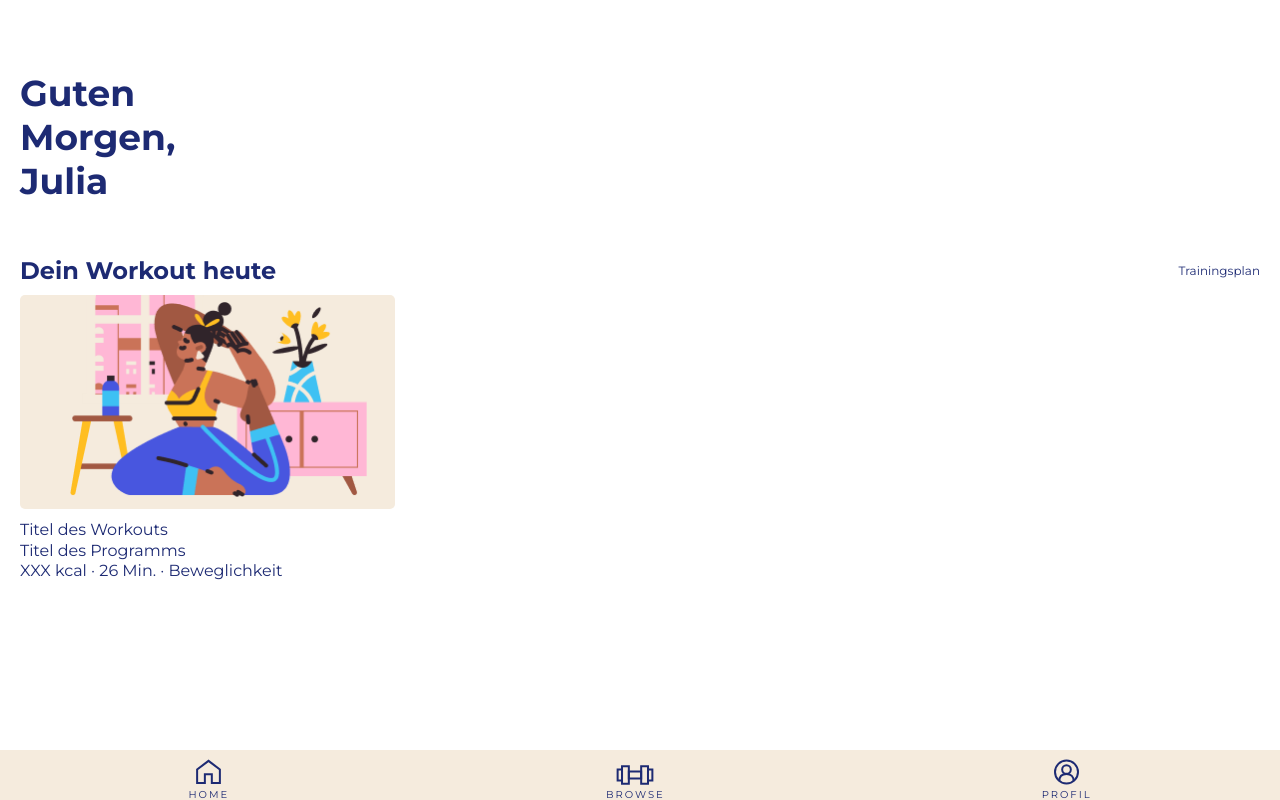
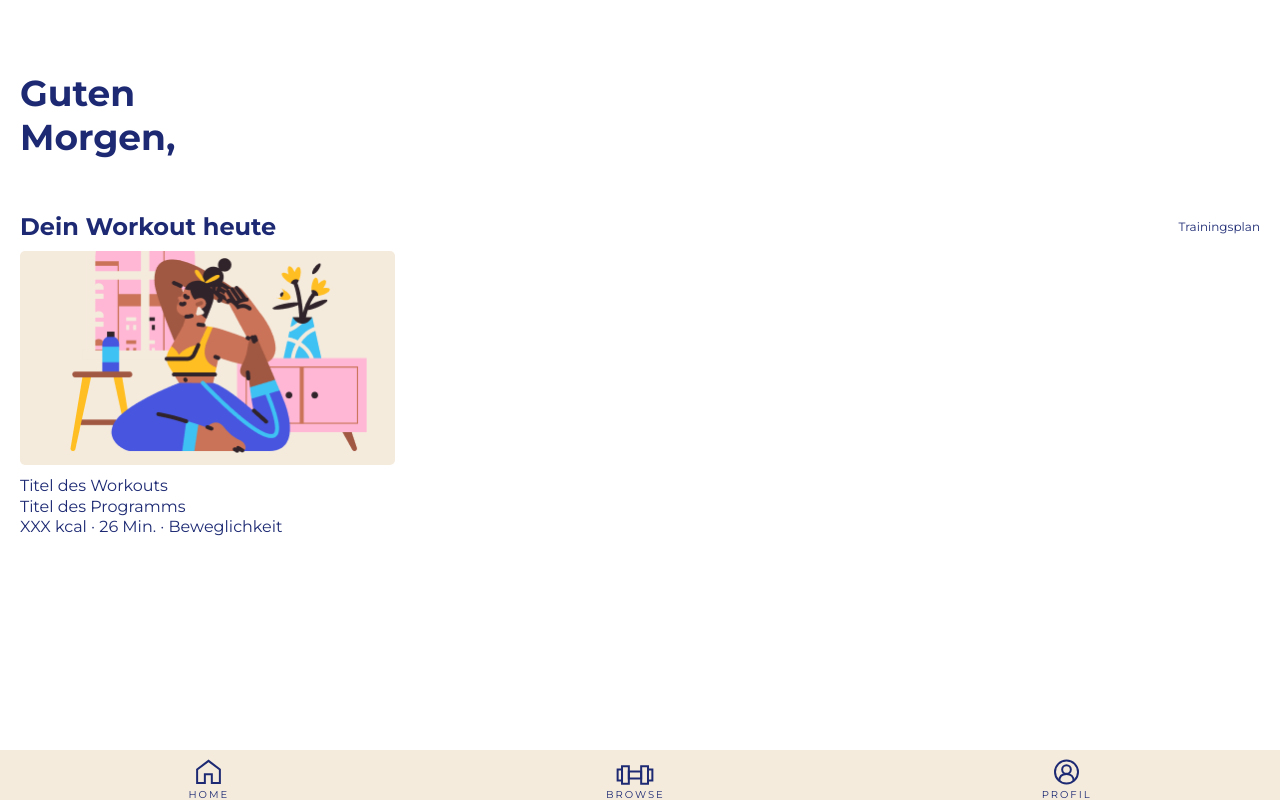
Before and after one commit to JuliaBurkhart/fitness-app, a React (Create React App) app: page /dashboard in a window 1280 px wide. Built offline with nearby package versions, Linux system fonts and the light colour scheme.

Commit message:
Greeting mit User-Name

```diff
--- a/src/App.js
+++ b/src/App.js
@@ -23,11 +23,11 @@ function App() {
   if (loading) return <Spinner />
 if (error) return <p>`Error: ${error.message}`</p>
  const isLoggedIn = data.userIsLoggedIn;
+ console.log(isLoggedIn);
   return (
 
       <div>
       <GlobalStyle />
-      <Route path="/" exact component={Login} />
 
       <Route exact path="/">
   {isLoggedIn ? <Redirect to="/dashboard" /> : <Login />}
--- a/src/components/Greeting.jsx
+++ b/src/components/Greeting.jsx
@@ -1,16 +1,22 @@
 import React from "react";
 import styled from 'styled-components';
+import PropTypes from 'prop-types';
 
 const StyledDiv = styled.div`
 padding: 71px 20px 0 20px;
 `
 
-function Greeting () {
+function Greeting (props) {
+    console.log(props.name);
     return (
         <StyledDiv>
-            <h1>Guten<br />Morgen,<br />Julia</h1>
+            <h1>Guten<br />Morgen,<br />{props.name}</h1>
         </StyledDiv>
     )
 }
 
+Greeting.propTypes = {
+    name: PropTypes.string
+  }
+
 export default Greeting;
--- a/src/graphql/queries.jsx
+++ b/src/graphql/queries.jsx
@@ -26,3 +26,9 @@ export const GET_IS_LOGGED_IN = gql`
     userIsLoggedIn @client
   }
 `;
+
+export const GET_USER = gql`
+  query User {
+    user @client
+  }
+`;
--- a/src/index.js
+++ b/src/index.js
@@ -27,7 +27,10 @@ extend type Query {
   userIsLoggedIn: Boolean!
 }
 `
-export const userIsLoggedInVar = makeVar(!!localStorage.getItem('token'));
+
+export const userIsLoggedInVar = makeVar(false);
+
+export const userVar = makeVar({});
 
 export const cache = new InMemoryCache({
   typePolicies: {
@@ -38,6 +41,11 @@ export const cache = new InMemoryCache({
               return userIsLoggedInVar();
          }
                 },
+        user: {
+          read() {
+            return userVar();
+          }
+        },
         launches: {
           // ...field policy definitions...
         }
@@ -62,3 +70,5 @@ ReactDOM.render(
   ,
   document.getElementById('root')
 );
+
+console.log(userVar());
--- a/src/pages/Dashboard.jsx
+++ b/src/pages/Dashboard.jsx
@@ -1,13 +1,23 @@
 import React from "react";
+
+import { useQuery } from "@apollo/client";
+import { GET_USER } from "../graphql/queries";
 
 import Greeting from "../components/Greeting";
 import TodaysWorkout from "../components/TodaysWorkout";
-
+import Spinner from "../components/Spinner";
 
 function Dashboard () {
+
+    const { data, loading, error } = useQuery(GET_USER);
+    if (loading) return <Spinner />
+  if (error) return <p>`Error: ${error.message}`</p>
+   console.log(data.user.name);
+   const userName = data.user.name;
+
     return(
         <>
-        <Greeting />
+        <Greeting name={userName} />
         <TodaysWorkout />
         </ >
     )
--- a/src/pages/Login.jsx
+++ b/src/pages/Login.jsx
@@ -1,7 +1,7 @@
 import React from "react";
 import styled from 'styled-components';
 
-import { userIsLoggedInVar } from "../index";
+import { userIsLoggedInVar, userVar } from "../index";
 
 
 import Button from "../elements/Button";
@@ -16,15 +16,14 @@ text-align: center;
 
 
 function Login () {
-
+    console.log(userIsLoggedInVar());
 
     function handleSubmit (event) {
         event.preventDefault();
         const userName = event.target[0].value;
         console.log(userName);
-
         userIsLoggedInVar(true);
-        console.log(userIsLoggedInVar());
+        userVar({name: userName});
     }
 
     return (
```
